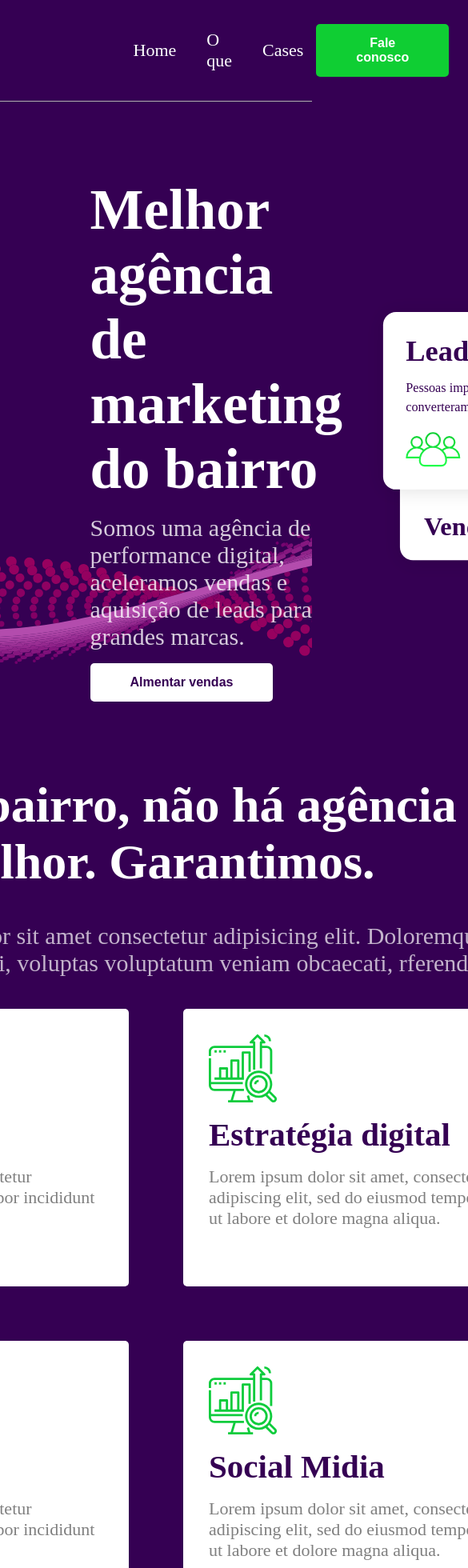
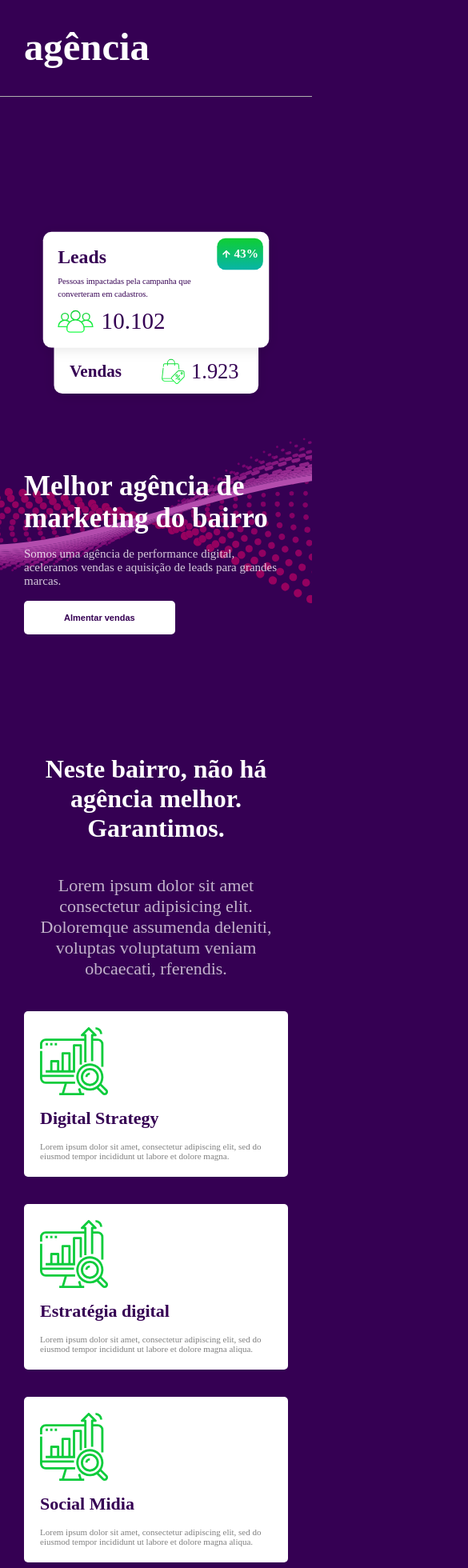
Before and after one commit to JoaoEduardo10/loanding-page-next, a Next.js app: page / in a window 390 px wide. Shown: the top 1960 px of the page at 80% size, 585 px wide, since content can reach past the window. Built offline with nearby package versions, Linux system fonts and the light colour scheme.

Commit message:
add responsive

```diff
--- a/src/components/Button/styles.ts
+++ b/src/components/Button/styles.ts
@@ -1,5 +1,6 @@
 import styled, { css, DefaultTheme } from 'styled-components';
 
+import { fonts } from '../../styles/fonts';
 
 const BacgroundButton = {
 	premary: (theme: DefaultTheme) => css`
@@ -15,7 +16,7 @@ const BacgroundButton = {
 export const Conteiner = styled.button<{ kind: 'premary' | 'secondary' }>`
     ${({ theme, kind }) => css`
         padding: 1.5rem 5rem;
-        font-size: 1.6rem;
+        ${fonts.SizeSmall(theme)}
         font-weight: bold;
         ${BacgroundButton[kind](theme)}
         border: none;
--- a/src/components/CardsFatures/styles.ts
+++ b/src/components/CardsFatures/styles.ts
@@ -1,27 +1,35 @@
 import styled, { css } from 'styled-components';
+
+import { fonts } from '../../styles/fonts';
 
 export const Features = styled.li`
     ${({ theme }) => css`
         padding: 3.2rem;
         background-color: ${theme.colors.white};
         border-radius: .5rem;
-        width: 50.9rem;
-        height: 34.7rem;
+        max-width: 50.9rem;
+        max-height: 34.7rem;
+        width: 100%;
+        height: 100%;
         display: flex;
         flex-direction: column;
         gap: ${theme.spacings.small};
 
 
         h1 {
-            font-size: 4.1rem;
+            ${fonts.SizeMedium(theme)}
             font-weight: bold;
             color: ${theme.colors.primaryColor};
         }
 
         p {
-            font-size: 2.2rem;
+            ${fonts.SizeSmall(theme)}
             opacity: 0.7;
             color: #4A4A4A;
         }
+
+        @media ${theme.media.phone} {
+            padding: 2rem;
+        }
     `}
 `;
--- a/src/components/Contact/index.tsx
+++ b/src/components/Contact/index.tsx
@@ -9,10 +9,10 @@ export const Contact = () => {
 				<h2>Aumente seu resultado de vendas e performance</h2>
 				<p>Lorem ipsum dolor sit amet, consectetur adipiscing elit, sed do eiusmod tempor incididunt ut labore et dolore magna</p>
 			</S.Info>
-			<div style={{ display: 'flex', flexDirection: 'column', justifyContent: 'center', alignItems: 'center' }}>
+			<S.DivConteiner>
 				<Form />
 				<S.Pragrafo>Ao enviar esse formulário, você reconhece que leu e concorda com a nossa <span>Política de Privacidade</span>.</S.Pragrafo>
-			</div>
+			</S.DivConteiner>
 		</S.Conteiner>
 	);
 };
--- a/src/components/Features/styles.ts
+++ b/src/components/Features/styles.ts
@@ -1,7 +1,9 @@
 import styled, { css } from 'styled-components';
 
+import { fonts } from '../../styles/fonts';
+
 export const Conteiner = styled.section`
-    ${() => css`
+    ${({ theme }) => css`
         padding: 0 11.25rem;
         padding-bottom: 25.5rem;
         display: flex;
@@ -10,26 +12,59 @@ export const Conteiner = styled.section`
         justify-content: center;
         gap: 4rem;
 
+        @media ${theme.media.phone} {
+            padding: 1.6rem;
+            margin-top: 10rem;
+            padding-bottom: 9.4rem;
+        }
+
+        @media ${theme.media.tablet} {
+            padding: 2rem;
+            margin-top: 9rem;
+        }
+
+        @media ${theme.media.lapTop} {
+            padding: 3rem;
+
+        }
+
         & > h1 {
             width: 90rem;
-            font-size: 6.2rem;
+            ${fonts.SizeLarge(theme)}
             font-weight: bold;
             text-align: center;
         }
 
         & > p {
             width: 90rem;
-            font-size: 3rem;
+            ${fonts.SizeMedium(theme)}
             opacity: 0.7;
             text-align: center;
+        }
+
+        & > h1, p {
+
+
+            @media ${theme.media.phone} {
+                width: 100%;
+            }
+
+            @media ${theme.media.tablet} {
+                width: 100%;
+            }
         }
     `}
 `;
 
 export const ConteinerFatures = styled.ul`
-    ${() => css`
+    ${({ theme }) => css`
         display: grid;
         grid-template-columns: repeat(2, 1fr);
         gap: 6.8rem;
+
+        @media ${theme.media.phone} {
+            grid-template-columns: 1fr;
+            gap: 3.4rem;
+        }
     `}
 `;
--- a/src/components/Form/styles.ts
+++ b/src/components/Form/styles.ts
@@ -1,6 +1,7 @@
 import styled, { css } from 'styled-components';
 
 import { Conteiner as Button } from '../Button/styles';
+import { fonts } from '../../styles/fonts';
 
 export const Conteiner = styled.form`
     ${({ theme }) => css`
@@ -24,8 +25,22 @@ export const Conteiner = styled.form`
         & ${ Button } {
             padding: 2.1rem;
             width: 100%;
-            font-size: 2.1rem;
+            ${fonts.SizeSmall(theme)}
             font-weight: 600;
+        }
+
+        @media ${theme.media.phone} {
+            width: 100%;
+            height: 100%;
+            gap: 1.6rem;
+        }
+
+        @media ${theme.media.tablet} {
+            width: 100%;
+        }
+
+        @media ${theme.media.lapTop} {
+            width: 100%;
         }
     `}
 `;
--- a/src/components/Header/styles.ts
+++ b/src/components/Header/styles.ts
@@ -10,6 +10,19 @@ export const Conteiner = styled.header`
         gap: 1.6rem;
         align-items: center;
         justify-content: space-between;
+
+        @media ${theme.media.phone} {
+            padding: 1.6rem;
+        }
+
+        @media ${theme.media.tablet} {
+            padding: 2rem;
+            grid-template-columns: repeat(2, 1fr);
+        }
+
+        @media ${theme.media.lapTop} {
+            padding: 3rem;
+        }
     `}
 `;
 
@@ -22,11 +35,12 @@ export const LogoTipo = styled.div`
             width: 100%;
             height: 100%;
         }
+
     `}
 `;
 
 export const Menu = styled.nav`
-    ${() => css`
+    ${({ theme }) => css`
         font-size: 2.2rem;
 
         ul {
@@ -37,11 +51,23 @@ export const Menu = styled.nav`
                 margin-left: 3.8rem;
             }
         }
+
+        @media ${theme.media.phone} {
+            display: none;
+        }
     `}
 `;
 
 export const Action = styled.div`
-    ${() => css`
+    ${({ theme }) => css`
 
+
+        @media ${theme.media.phone} {
+            display: none;
+        }
+
+        @media ${theme.media.tablet} {
+            display: none;
+        }
     `}
 `;
--- a/src/components/Input/styles.ts
+++ b/src/components/Input/styles.ts
@@ -1,4 +1,6 @@
 import styled, { css } from 'styled-components';
+
+import { fonts } from '../../styles/fonts';
 
 export const Conteiner = styled.input`
     ${({ theme }) => css`
@@ -13,5 +15,9 @@ export const Conteiner = styled.input`
         &:focus {
             border: 1px solid ${theme.colors.secondaryColor};
         }
+
+        @media ${theme.media.phone} {
+            ${fonts.SizeNormal(theme)}
+        }
     `}
 `;
--- a/src/components/Welcome/styles.ts
+++ b/src/components/Welcome/styles.ts
@@ -1,4 +1,6 @@
 import styled, { css } from 'styled-components';
+
+import { fonts } from '../../styles/fonts';
 
 export const Conteiner = styled.section`
     ${({ theme }) => css`
@@ -11,6 +13,26 @@ export const Conteiner = styled.section`
         display: grid;
         grid-template-columns: repeat(2, 1fr);
         align-items: center;
+
+        @media ${theme.media.phone} {
+            height: 100%;
+            align-items: initial;
+            padding: 1.6rem;
+            grid-template-columns: 1fr;
+            margin-top: 0;
+            background-size: cover;
+        }
+
+        @media ${theme.media.tablet} {
+            padding: 2rem;
+            height: 100%;
+            align-items: initial;
+            margin-top: 5rem;
+        }
+
+        @media ${theme.media.lapTop} {
+            padding: 3rem;
+        }
     `}
 `;
 
@@ -23,18 +45,27 @@ export const Title = styled.div`
 
         h1 {
             font-weight: bold;
-            font-size: 7.1rem;
+            ${fonts.SizeExtra(theme)}
         }
 
         p {
-            font-size: 3rem;
+            ${fonts.SizeNormal(theme)}
             opacity: 0.8;
         }
     `}
 `;
 
 export const Image = styled.div`
-    ${() => css`
+    ${({ theme }) => css`
         text-align: center;
+
+        img {
+            width: 100%;
+        }
+
+        @media ${theme.media.phone} {
+            grid-column: 1;
+            grid-row: 1;
+        }
     `}
 `;
--- /dev/null
+++ b/src/styles/fonts.ts
@@ -0,0 +1,79 @@
+import { css, DefaultTheme } from 'styled-components';
+
+export const fonts = {
+	SizeExtra: (theme: DefaultTheme) => css`
+        font-size: 7.1rem;
+
+        @media ${theme.media.phone} {
+            font-size: 3.5rem;
+        }
+
+        @media ${theme.media.tablet} and (min-width: 781px) {
+            font-size: 5rem;
+        }
+
+        @media ${theme.media.lapTop} and (min-width: 951px) {
+            font-size: 5.5rem;
+        }
+    `,
+	SizeLarge: (theme: DefaultTheme) => css`
+        font-size: 6.5rem;
+
+        @media ${theme.media.phone} {
+            font-size: 3.2rem;
+        }
+
+        @media ${theme.media.tablet} and (min-width: 781px) {
+            font-size: 4.5rem;
+        }
+
+        @media ${theme.media.lapTop} and (min-width: 951px) {
+            font-size: 5rem;
+        }
+    `,
+	SizeMedium: (theme: DefaultTheme) => css`
+        font-size: 4.1rem;
+
+        @media ${theme.media.phone} {
+            font-size: 2.2rem;
+        }
+
+        @media ${theme.media.tablet} and (min-width: 781px) {
+            font-size: 2.8rem;
+        }
+
+        @media ${theme.media.lapTop} and (min-width: 951px) {
+            font-size: 3.5rem;
+        }
+    `,
+	SizeNormal: (theme: DefaultTheme) => css`
+        font-size: 3rem;
+
+        @media ${theme.media.phone} {
+            font-size: 1.5rem;
+        }
+
+        @media ${theme.media.tablet} and (min-width: 781px) {
+            font-size: 2rem;
+        }
+
+        @media ${theme.media.lapTop} and (min-width: 951px) {
+            font-size: 2.8rem;
+        }
+    `,
+	SizeSmall: (theme: DefaultTheme) => css`
+        font-size: 2.2rem;
+
+        @media ${theme.media.phone} {
+            font-size: 1.1rem;
+        }
+
+        @media ${theme.media.tablet} and (min-width: 781px) {
+            font-size: 1.5rem;
+        }
+
+        @media ${theme.media.lapTop} and (min-width: 951px) {
+            font-size: 1.8rem;
+        }
+    `,
+};
--- a/src/styles/theme.ts
+++ b/src/styles/theme.ts
@@ -23,6 +23,9 @@ export const theme = {
 	},
 	media: {
 		lteMedium: '(max-width: 768px)',
+		phone: '(max-width: 780px)',
+		tablet: '(max-width: 950px)',
+		lapTop: '(max-width: 1500px)',
 	},
 	spacings: {
 		xsmall: '8rem',
```
Also changed, not shown: src/components/Contact/styles.ts (+48 -3 lines), src/components/Footer/styles.ts (+34 -11 lines).
